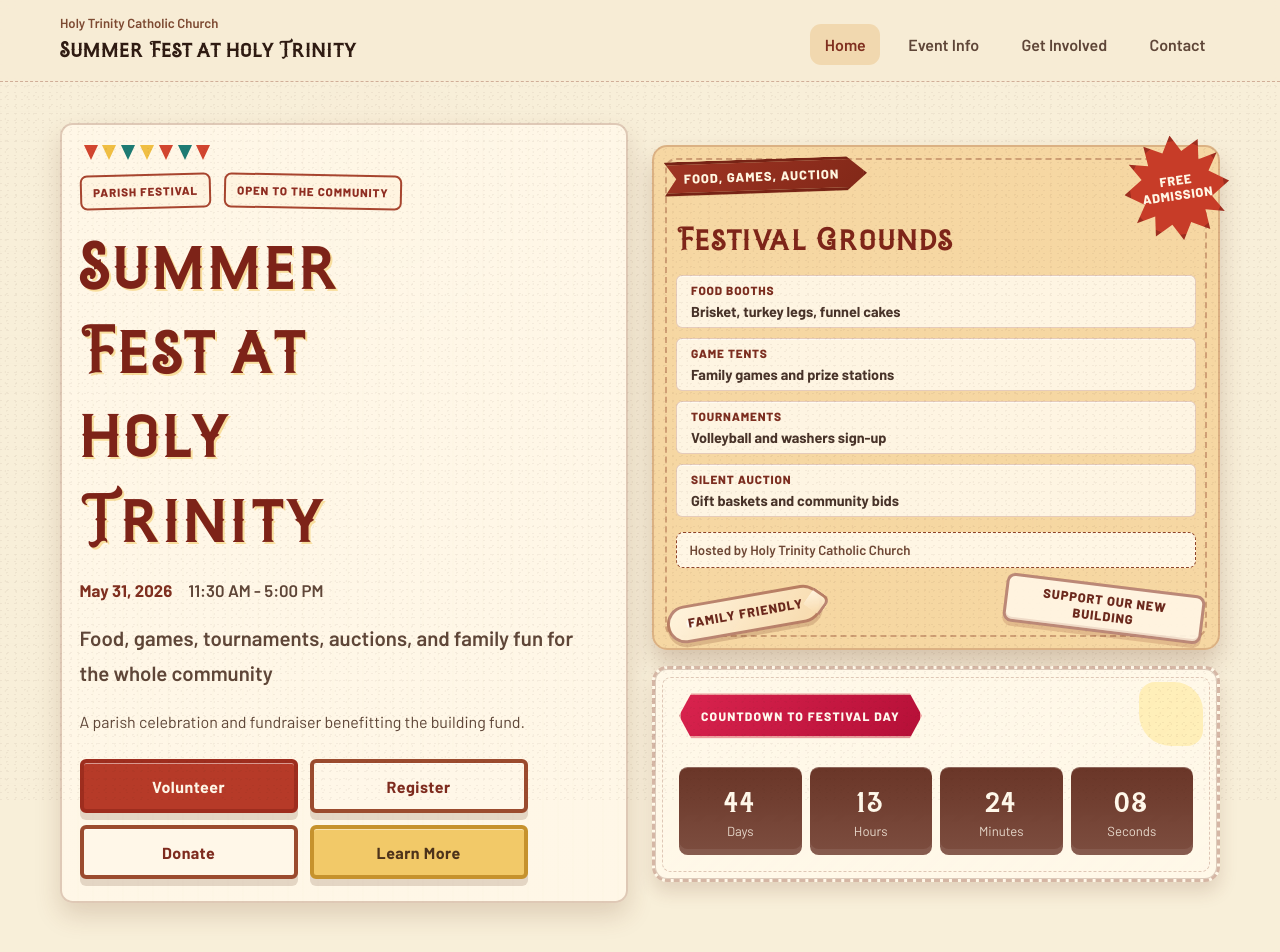
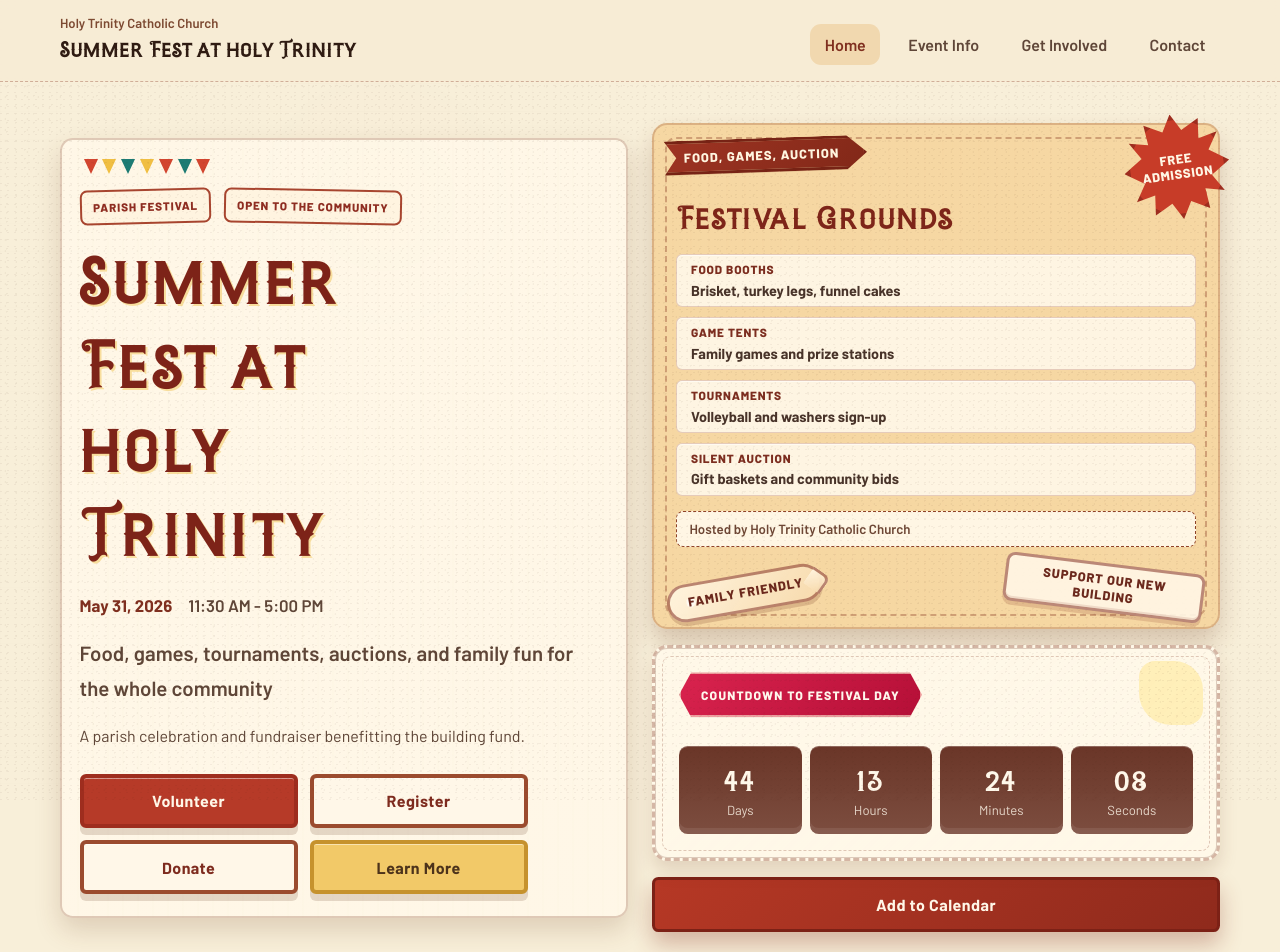
Before and after one commit to joshmzamora/summerfest-htcc, a Next.js app: page / in a window 1280 px wide. Shown: the top 952 px of the page. Built offline with nearby package versions, Linux system fonts and the light colour scheme.

Commit message:
Add calendar event functionality with downloadable ICS file; update HeroSection and site content for calendar integration

```diff
--- /dev/null
+++ b/app/api/calendar/route.ts
@@ -0,0 +1,61 @@
+import { siteContent } from "@/data/site-content";
+
+function escapeIcsText(value: string) {
+  return value
+    .replace(/\\/g, "\\\\")
+    .replace(/\r?\n/g, "\\n")
+    .replace(/,/g, "\\,")
+    .replace(/;/g, "\\;");
+}
+
+function toUtcIcsTimestamp(value: string) {
+  return new Date(value).toISOString().replace(/[-:]/g, "").replace(/\.\d{3}Z$/, "Z");
+}
+
+function foldIcsLine(line: string) {
+  const maxLength = 75;
+
+  if (line.length <= maxLength) {
+    return line;
+  }
+
+  const parts: string[] = [];
+
+  for (let index = 0; index < line.length; index += maxLength) {
+    const chunk = line.slice(index, index + maxLength);
+    parts.push(index === 0 ? chunk : ` ${chunk}`);
+  }
+
+  return parts.join("\r\n");
+}
+
+export async function GET() {
+  const { calendarEvent } = siteContent;
+  const eventDateKey = calendarEvent.start.slice(0, 10).replace(/-/g, "");
+  const lines = [
+    "BEGIN:VCALENDAR",
+    "VERSION:2.0",
+    "PRODID:-//Holy Trinity Catholic Church//Summer Fest//EN",
+    "CALSCALE:GREGORIAN",
+    "METHOD:PUBLISH",
+    "BEGIN:VEVENT",
+    `UID:${calendarEvent.fileName.replace(/\.ics$/u, "")}-${eventDateKey}@htcc-mb.org`,
+    `DTSTAMP:${toUtcIcsTimestamp(new Date().toISOString())}`,
+    `DTSTART:${toUtcIcsTimestamp(calendarEvent.start)}`,
+    `DTEND:${toUtcIcsTimestamp(calendarEvent.end)}`,
+    `SUMMARY:${escapeIcsText(calendarEvent.title)}`,
+    `DESCRIPTION:${escapeIcsText(calendarEvent.description)}`,
+    `LOCATION:${escapeIcsText(calendarEvent.location)}`,
+    "END:VEVENT",
+    "END:VCALENDAR",
+  ];
+  const body = `${lines.map(foldIcsLine).join("\r\n")}\r\n`;
+
+  return new Response(body, {
+    headers: {
+      "Content-Type": "text/calendar; charset=utf-8",
+      "Content-Disposition": `attachment; filename="${calendarEvent.fileName}"`,
+      "Cache-Control": "public, max-age=3600",
+    },
+  });
+}
--- a/app/globals.css
+++ b/app/globals.css
@@ -692,6 +692,15 @@
   color: var(--berry);
 }
 
+.hero-calendar-button {
+  width: 100%;
+  min-height: 3.35rem;
+  padding: 0.95rem 1.1rem;
+  border-radius: 1rem;
+  letter-spacing: 0.05em;
+  box-shadow: 0 14px 26px rgba(130, 43, 30, 0.24);
+}
+
 .button:hover,
 .button:focus-visible {
   transform: translateY(-2px) rotate(-0.4deg);
@@ -2093,6 +2102,11 @@
 
 .hero-actions .button:hover,
 .hero-actions .button:focus-visible {
+  transform: translateY(-2px);
+}
+
+.hero-calendar-button:hover,
+.hero-calendar-button:focus-visible {
   transform: translateY(-2px);
 }
 
--- a/app/page.tsx
+++ b/app/page.tsx
@@ -23,7 +23,9 @@
         tagline={siteContent.tagline}
         note={siteContent.heroNote}
         actions={siteContent.heroActions}
-        countdownTarget={siteContent.countdownTarget}
+        countdownTarget={siteContent.calendarEvent.start}
+        calendarHref="/api/calendar"
+        calendarLabel="Add to Calendar"
       />
 
       <Section
--- a/components/HeroSection.tsx
+++ b/components/HeroSection.tsx
@@ -11,6 +11,8 @@
   note?: string;
   actions: readonly Action[];
   countdownTarget: string;
+  calendarHref: string;
+  calendarLabel: string;
 };
 
 const renderAction = (action: Action) => {
@@ -39,6 +41,8 @@
   note,
   actions,
   countdownTarget,
+  calendarHref,
+  calendarLabel,
 }: HeroSectionProps) {
   return (
     <section className="hero-section section festival-layer" id="top">
@@ -98,6 +102,14 @@
             <p className="poster-ticket">Hosted by Holy Trinity Catholic Church</p>
           </div>
           <Countdown target={countdownTarget} />
+          <a
+            className="button button-primary hero-calendar-button"
+            href={calendarHref}
+            download
+            aria-label={`${calendarLabel} for ${title}`}
+          >
+            {calendarLabel}
+          </a>
         </div>
       </div>
     </section>
--- a/data/site-content.ts
+++ b/data/site-content.ts
@@ -15,7 +15,15 @@
   eventTime: "11:30 AM - 5:00 PM",
   location: festivalLocation,
   heroNote: "A parish celebration and fundraiser benefitting the building fund.",
-  countdownTarget: "2026-05-31T11:30:00-05:00",
+  calendarEvent: {
+    title: "Summer Fest at Holy Trinity",
+    start: "2026-05-31T11:30:00-05:00",
+    end: "2026-05-31T17:00:00-05:00",
+    location: festivalLocation,
+    description:
+      "Food, games, tournaments, auctions, and family fun for the whole community. A parish celebration and fundraiser benefitting the building fund.",
+    fileName: "summer-fest-at-holy-trinity.ics",
+  },
   navigation: [
     { label: "Home", href: "/" },
     { label: "Event Info", href: "/event-info" },
```
Also changed, not shown: 1 other file (tests, documents, lock files or other folders).
